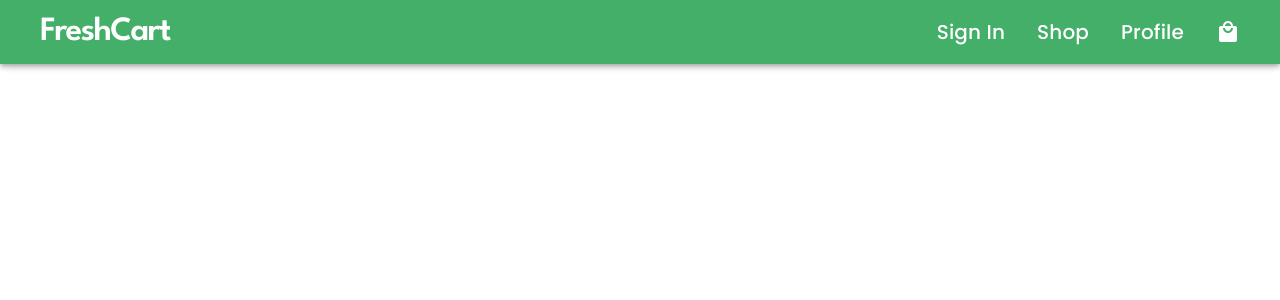
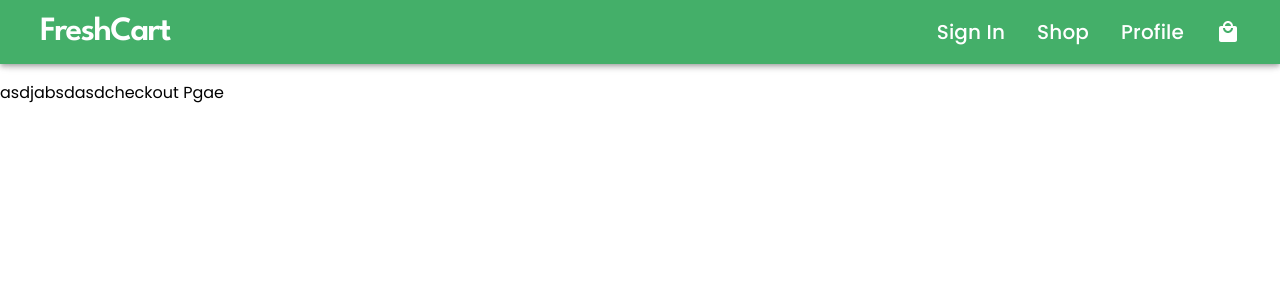
Before and after one commit to nandadevrmenon/freshcart, a React (Create React App) app: page /checkout/1 in a window 1280 px wide. Shown: the top 300 px of the page. Built offline with nearby package versions, Linux system fonts and the light colour scheme; no server answers; a web font is replaced by a local one.

Commit message:
Fix cartShop Loading on login

```diff
--- a/src/scenes/checkoutPage/index.jsx
+++ b/src/scenes/checkoutPage/index.jsx
@@ -1,7 +1,7 @@
+import { Box } from "@mui/material";
 
-const CheckoutPage = ()=>{
-  return(<div>asdjabsdasdcheckout  Pgae</div>);
-}
-
+const CheckoutPage = () => {
+  return <Box paddingTop="5rem">asdjabsdasdcheckout Pgae</Box>;
+};
 
 export default CheckoutPage;
--- a/src/scenes/loginPage/LoginForm.jsx
+++ b/src/scenes/loginPage/LoginForm.jsx
@@ -112,6 +112,7 @@ const LoginForm = () => {
             user: loggedIn.user,
             token: loggedIn.token,
             cart: loggedIn.user.cart,
+            cartShop: loggedIn.cartShop,
           })
         );
         navigate("/");
--- a/src/scenes/userCart/index.jsx
+++ b/src/scenes/userCart/index.jsx
@@ -8,6 +8,7 @@ import CartItem from "./CartItem";
 
 const UserCart = () => {
   const localCart = useSelector((state) => state.cart);
+  // const cartShopId = useSelector((state)=>{return state.})
   const [cartItems, setCartItems] = useState([]);
   const isInitialRender = useRef(true);
 
@@ -27,6 +28,11 @@ const UserCart = () => {
           console.log("Error fetching details: ", error);
         }
       };
+      // const fetchShopDeliveryOptions = async()=>{
+      //   try{
+      //     const response = await fetch("http://localhost:3001/shop/checkdeliveryoptions",{metho:"POST",headers:{"Content-Type":"application/json"},body:JSON.stringify()})
+      //   }
+      // }
 
       fetchItemsInCart();
     } else {
--- a/src/state/site.js
+++ b/src/state/site.js
@@ -32,7 +32,7 @@ const siteSlice = createSlice({
       state.user = action.payload.user;
       state.token = action.payload.token;
       state.cart = action.payload.cart;
-      state.cartShop = action.payload.user.cartShop;
+      state.cartShop = action.payload.cartShop;
     },
     setLogout: (state) => {
       state.user = null;
```
